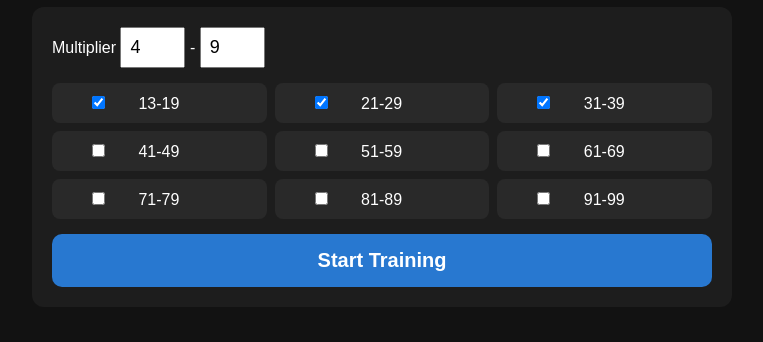
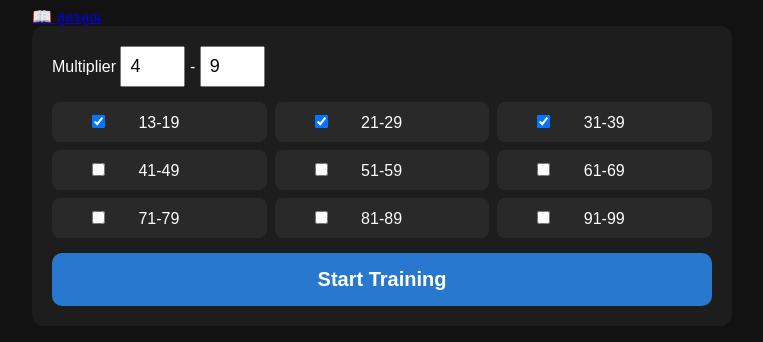
Before and after one commit to omgkrit/stackblitz-starters-k2sabnck, a website: page index.html in a window 1280 px wide. Shown: the part 104-446 px from the top of the page, without its empty margins (258-1021 px from the left). Drawn offline with Linux system fonts and the light colour scheme.

Commit message:
Update index.html

```diff
--- a/index.html
+++ b/index.html
@@ -17,6 +17,7 @@
 <div class="container">
 
   <h1>🧠 Micro Facts Trainer</h1>
+  <a href="table.html" class="nav-btn">📖 สูตรคูณ</a>
 
   <div class="controls">
 
```
